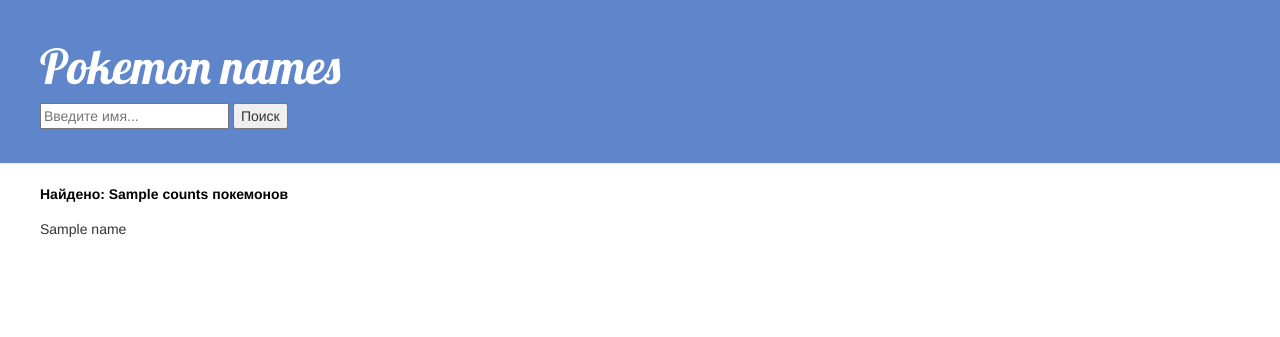
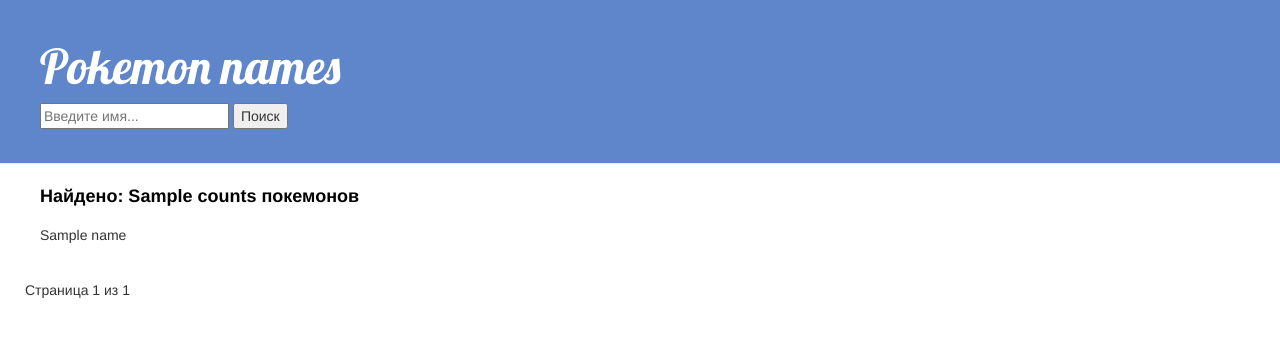
Before and after one commit to lizaelisaveta/Pokemons, a Django app: template project/aplication/templates/aplication/list_names.html in a window 1280 px wide. Shown: the top 337 px of the page. Run offline with Django 4.2, Linux system fonts and the light colour scheme; the template is opened without the code that fills it: most values are stand-ins (such as "Sample title", 1, 10 or a date in 2020); some libraries are stand-ins or nearby versions.

Commit message:
add pagination

```diff
--- a/project/aplication/static/css/aplication.css
+++ b/project/aplication/static/css/aplication.css
@@ -43,12 +43,22 @@
     margin-top: 15px;
 }
 
+.pagination {
+    margin-bottom: 15px;
+    padding-left: 25;
+}
+
 .count a{
     padding-left: 40px;
     color: #000000;
     font-weight: bold;
 }
 
+a {
+    font-size:large;
+    color: #000000;
+}
+
 .name h1 a, .name h1 a:visited {
     color: #000000;
 }
--- a/project/aplication/templates/aplication/list_names.html
+++ b/project/aplication/templates/aplication/list_names.html
@@ -25,9 +25,24 @@
             <p>{{ name }}</p>
         </div>
     {% endfor %}
+</body>
+<div class="pagination">
+    <span class="step-links">
+        {% if page_obj.has_previous %}
+            <a href="?page=1"><img width="20" height="20" src="https://img.icons8.com/ios/50/double-left.png" alt="double-left"/></a>
+            <a href="?page={{ page_obj.previous_page_number }}"><img width="20" height="20" src="https://img.icons8.com/ios/50/back--v1.png" alt="back--v1"/></a>
+        {% endif %}
 
-</body>
+        <span class="current">
+            Страница {{ page_obj.number }} из {{ page_obj.paginator.num_pages }}
+        </span>
 
+        {% if page_obj.has_next %}
+            <a href="?page={{ page_obj.next_page_number }}"><img width="20" height="20" src="https://img.icons8.com/ios/50/forward--v1.png" alt="forward--v1"/></a>
+            <a href="?page={{ page_obj.paginator.num_pages }}"> <img width="20" height="20" src="https://img.icons8.com/ios/50/double-right.png" alt="double-right"/></a>
+        {% endif %}
+    </span>
+</div>
 
 
 </html>
```
Also changed, not shown: project/aplication/views.py (+5 -2 lines).
